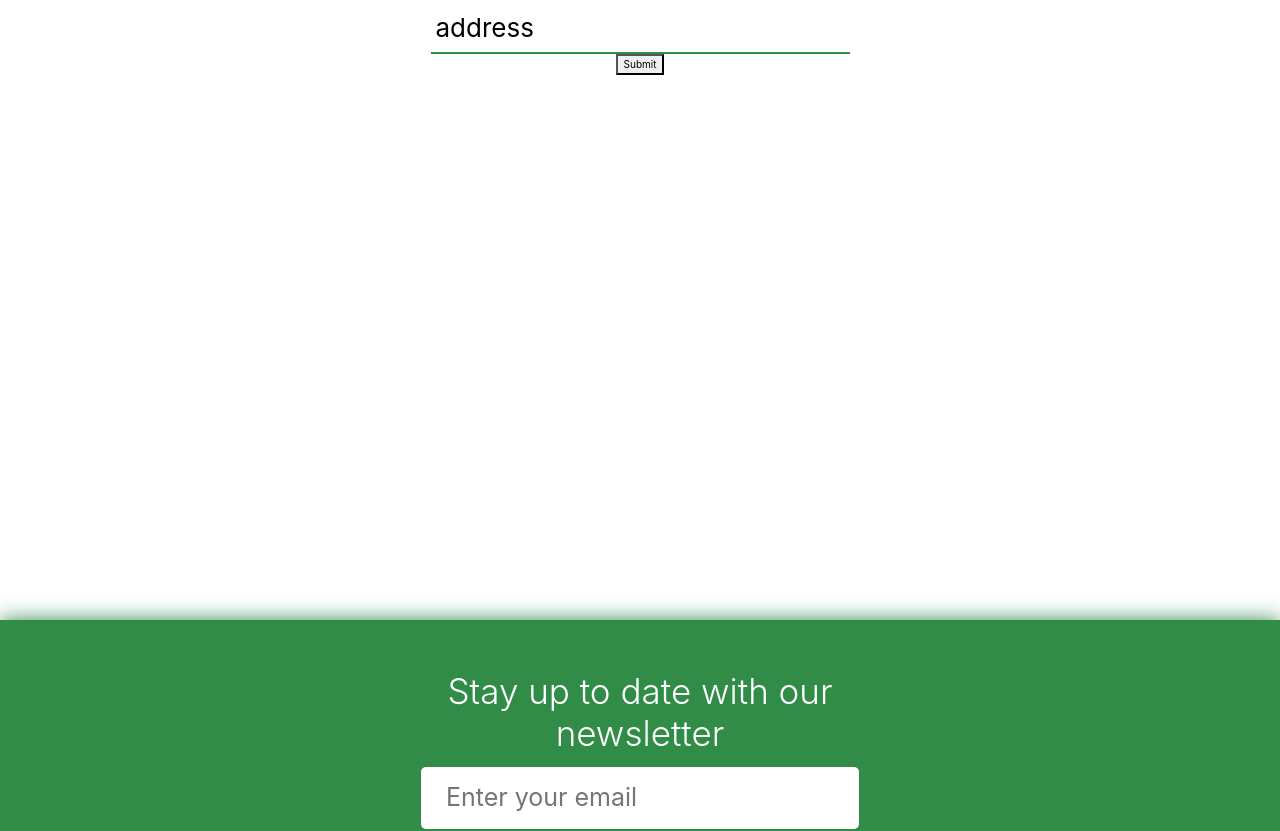
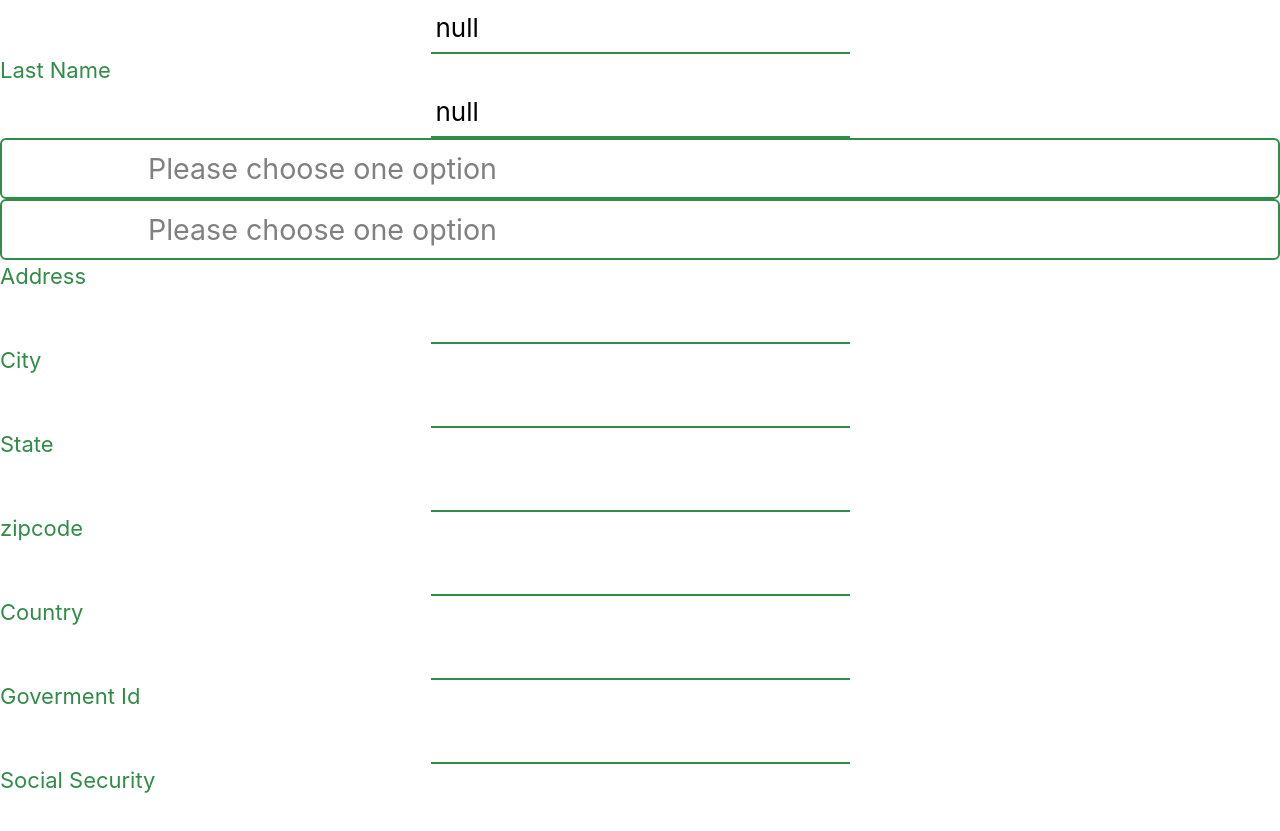
Before and after one commit to BloomTech-Labs/pt7-property-manager-fe, a React (Create React App) app: page /Properties/1/Unit/1/Apply in a window 1280 px wide. Shown: the part 340-1171 px from the top of the page. Built offline with nearby package versions, Linux system fonts and the light colour scheme; no server answers.

Commit message:
partially done form

```diff
--- a/src/components/properties/units/form.js
+++ b/src/components/properties/units/form.js
@@ -43,7 +43,31 @@ export default function ApplicationForm(props){
   }, [props.match.params.unit_id]);
 
   //*********************FORM***********************/
-  const [apply, setApply]=useState({});
+  const [apply, setApply]=useState({
+    first_name:`${sessionStorage.getItem('firstName')}`,
+    last_name: `${sessionStorage.getItem('lastName')}`,
+    marital_status: "",
+    email: `${sessionStorage.getItem('email')}`,
+    move_in_date: "",
+    lease_terms: 12,
+    date_of_birth: "",
+    app_address: "",
+    app_city: "",
+    app_state: "",
+    app_zip: "",
+    app_country: "",
+    government_id: "",
+    social_security: "",
+    document: "",
+    status: "pending",
+
+  });
+
+  console.log('Apply', apply);
+
+  const[preValues, setPreValues]=useState(
+    localStorage.getItem('first_name') || ''
+  )
   const handleChange = e => {
     setApply({ ...apply, [e.target.name]: e.target.value });
     };
@@ -51,10 +75,11 @@ export default function ApplicationForm(props){
       e.preventDefault();
 
       axiosWithAuth()
-      .post("https://property-manager-be.herokuapp.com/auth/register", apply)
+      .post("https://property-manager-be.herokuapp.com/application", apply)
         .then(res=>{
-          console.log(res.data);
-          //console.log(res.data.token);
+          console.log(res.data.user);
+         // console.log(res.data.token);
+
         })
       document.getElementById('applyForm').reset();
     }
@@ -79,14 +104,143 @@ export default function ApplicationForm(props){
        <h1>Application Form</h1>
        <form id='applyForm' className='contactForm'autoComplete="new-password">
 
-          <label htmlFor='Adress'>Address</label>
+          <label htmlFor='Adress'>First Name</label>
            <input
              type="text"
-             name="address"
-             value={"address"}
+             name="first_name"
+             value={apply.first_name}
 
-             className="address" required
+             className="First_Name" required
            />
+            <label htmlFor='Adress'>Last Name</label>
+            <input
+             type="text"
+             name="last_name"
+             value={apply.last_name}
+
+             className="Last_name" required
+           />
+            <div className="search_categories">
+            <div className="select">
+            <select
+            type="checkbox"
+            name="marital_status"
+            value={apply.marital_status}
+            onChange={handleChange}
+            className="inputField_checkbox" required
+            >
+            <option value="">Please choose one option</option>
+            <option value="Renter">Single</option>
+            <option value="Manager">Married</option>
+            </select>
+            </div>
+            </div>
+            {/* move_in_date */}
+
+            {/* lease_terms: 12 */}
+            <div className="search_categories">
+            <div className="select">
+            <select
+            type="checkbox"
+            name="lease_terms"
+            value={apply.lease_terms}
+            onChange={handleChange}
+            className="inputField_checkbox" required
+            >
+            <option value="">Please choose one option</option>
+            <option value="Renter">6 months</option>
+            <option value="Manager">12 months</option>
+            </select>
+            </div>
+            </div>
+            {/* date_of_birth */}
+            {/* app_address */}
+            <label htmlFor='address'>Address</label>
+            <input
+            type="address"
+            name="app_address"
+            value={apply.app_address}
+            onChange={handleChange}
+            // placeholder={"Example@domain.com"}
+            // onFocus={e => (e.target.placeholder = "")}
+            // onBlur={e => (e.target.placeholder = "Example@domain.com")}
+            className="app_address" required
+            />
+            {/*app_city */}
+            <label htmlFor='city'>City</label>
+            <input
+            type="address"
+            name="app_city"
+            value={apply.app_city}
+            onChange={handleChange}
+            // placeholder={"Example@domain.com"}
+            // onFocus={e => (e.target.placeholder = "")}
+            // onBlur={e => (e.target.placeholder = "Example@domain.com")}
+            className="app_city" required
+            />
+            {/*app_state */}
+            <label htmlFor='state'>State</label>
+            <input
+            type="address"
+            name="app_state"
+            value={apply.app_state}
+            onChange={handleChange}
+            // placeholder={"Example@domain.com"}
+            // onFocus={e => (e.target.placeholder = "")}
+            // onBlur={e => (e.target.placeholder = "Example@domain.com")}
+            className="app_state" required
+            />
+            {/* app_zip */}
+            <label htmlFor='zipcode'>zipcode</label>
+            <input
+            type="address"
+            name="app_zip"
+            value={apply.app_zip}
+            onChange={handleChange}
+            // placeholder={"Example@domain.com"}
+            // onFocus={e => (e.target.placeholder = "")}
+            // onBlur={e => (e.target.placeholder = "Example@domain.com")}
+            className="app_zip" required
+            />
+            {/* app_country */}
+            <label htmlFor='country'>Country</label>
+            <input
+            type="address"
+            name="app_country"
+            value={apply.app_country}
+            onChange={handleChange}
+            // placeholder={"Example@domain.com"}
+            // onFocus={e => (e.target.placeholder = "")}
+            // onBlur={e => (e.target.placeholder = "Example@domain.com")}
+            className="app_country" required
+            />
+            {/* government_id */}
+            <label htmlFor='goverment_id'>Goverment Id</label>
+            <input
+            type="password"
+            name="government_id"
+            value={apply.government_id}
+            onChange={handleChange}
+            // placeholder={"Example@domain.com"}
+            // onFocus={e => (e.target.placeholder = "")}
+            // onBlur={e => (e.target.placeholder = "Example@domain.com")}
+            className="goverment_id" required
+            />
+            {/* social_security */}
+            <label htmlFor='social_security'>Social Security</label>
+            <input
+            type="password"
+            name="social_security"
+            value={apply.social_security}
+            onChange={handleChange}
+            // placeholder={"Example@domain.com"}
+            // onFocus={e => (e.target.placeholder = "")}
+            // onBlur={e => (e.target.placeholder = "Example@domain.com")}
+            className="goverment_id" required
+            />
+            {/* document  */}
+
+
 
 
            <div className='buttonHolder'>
```
